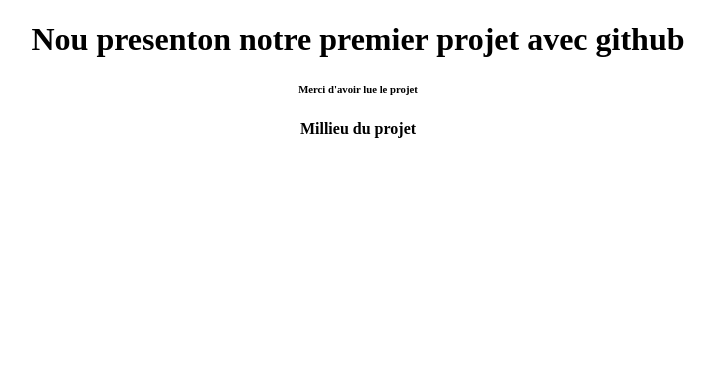
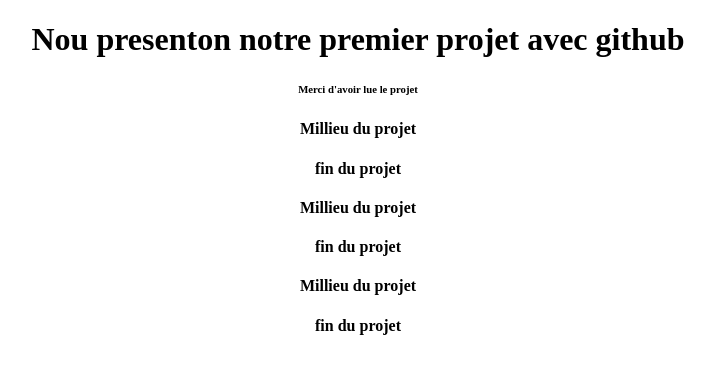
Before and after one commit to johnwidno/Projet1Sarawidn, a plain HTML site: page index.html in a window 1280 px wide. Shown: the whole page, without its empty margins (282-997 px from the left). Drawn offline with Linux system fonts and the light colour scheme.

Commit message:
ajout de quelque ligne

```diff
--- a/index.html
+++ b/index.html
@@ -11,8 +11,10 @@
     <h6>Merci d'avoir lue le projet</h6>
 
    <h4 style="text-align: center; margin: 400;" > Millieu du projet</h4>
-
-
+   <h4 style="text-align: center; margin: 400;" > fin du projet</h4>
+   <h4 style="text-align: center; margin: 400;" > Millieu du projet</h4>
+   <h4 style="text-align: center; margin: 400;" > fin du projet</h4>  <h4 style="text-align: center; margin: 400;" > Millieu du projet</h4>
+   <h4 style="text-align: center; margin: 400;" > fin du projet</h4>
 
 </body>
 </html>
```
